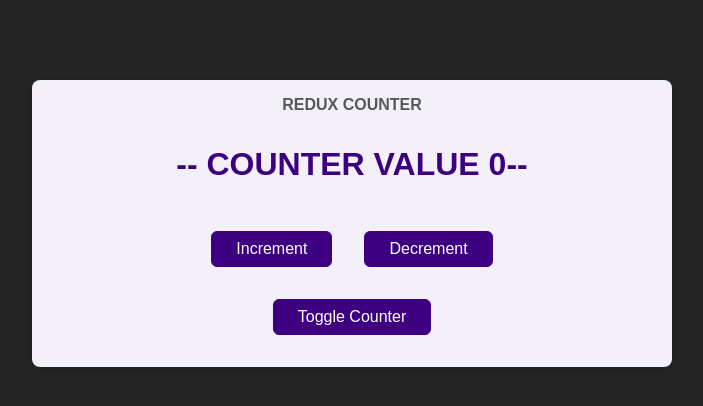
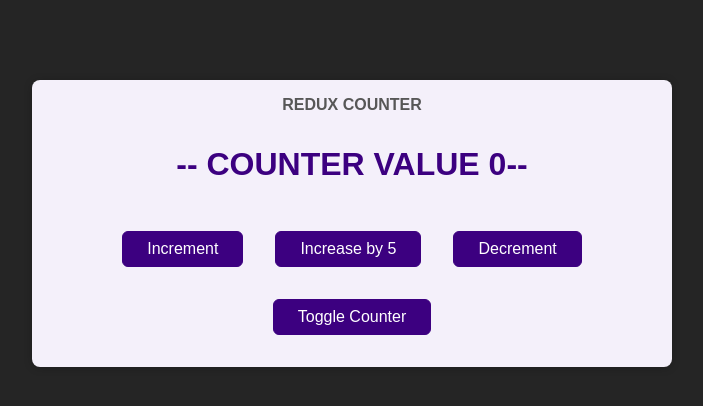
Before and after one commit to Hienfunix/ReactNew, a JavaScript app: page / in a window 1280 px wide. Shown: the top 406 px of the page, without its empty margins (288-991 px from the left). Built offline with nearby package versions, Linux system fonts and the light colour scheme; the HTML template or start-up script is replaced by a standard one.

Commit message:
238 Attaching Payloads to Actions

```diff
--- a/src/components/Counter.js
+++ b/src/components/Counter.js
@@ -6,6 +6,9 @@
   const incrementHandler = ()=>{
     dispatch({type:'increment'});
   };
+  const increase = ()=>{
+    dispatch({type:'increase',amount:5})
+  }
   const decrementHandler = ()=> {
     dispatch({type:'decrement'});
   };
@@ -17,6 +20,7 @@
       <div className={classes.value}>-- COUNTER VALUE {counter}--</div>
       <div>
         <button onClick={incrementHandler}>Increment</button>
+        <button onClick={increase}>Increase by 5</button>
         <button onClick={decrementHandler}>Decrement</button>
       </div>
       <button onClick={toggleCounterHandler}>Toggle Counter</button>
--- a/src/store/index.js
+++ b/src/store/index.js
@@ -2,6 +2,9 @@
 const counterReducer = (state = {counter: 0},action) => {
     if (action.type === 'increment') {
         return {counter: state.counter + 1 }
+    }
+    if (action.type === 'increase') {
+        return {counter: state.counter + action.amount}
     }
     if (action.type === 'decrement') {
         return {counter: state.counter - 1}
```
